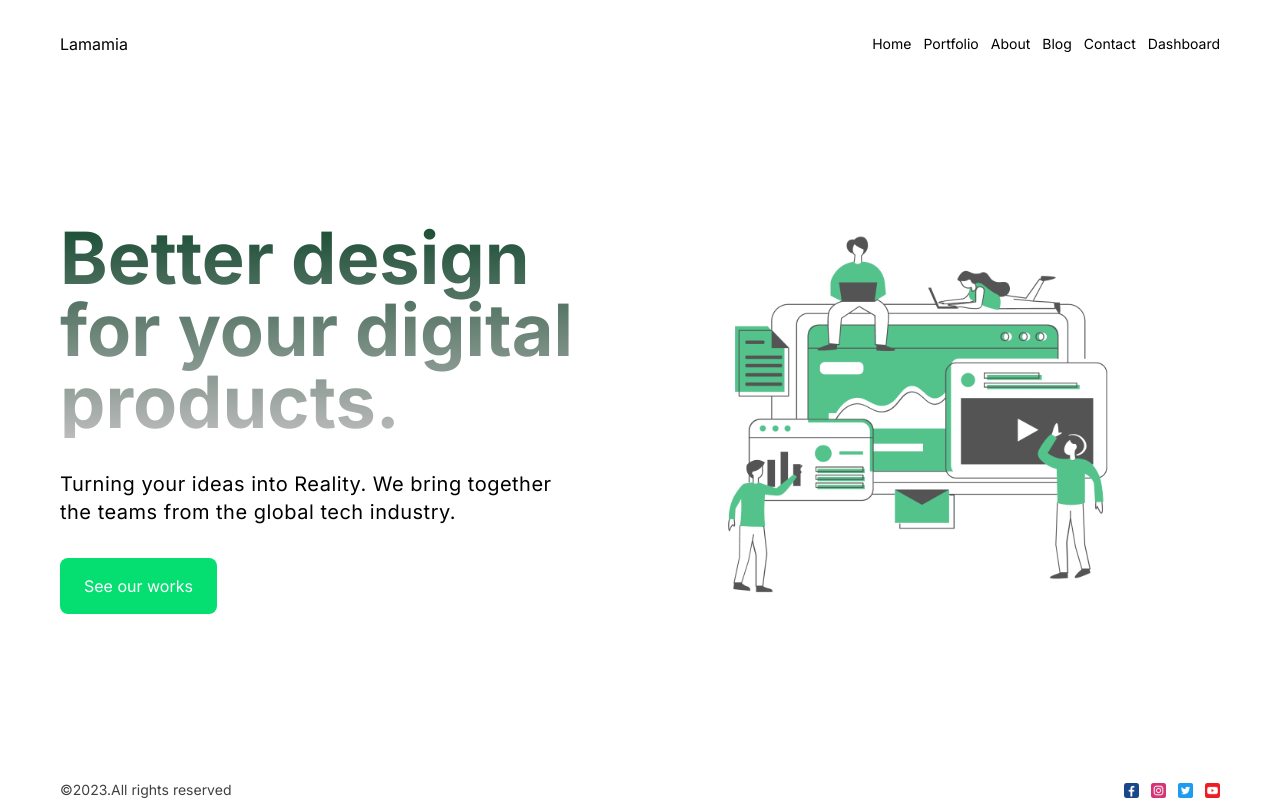
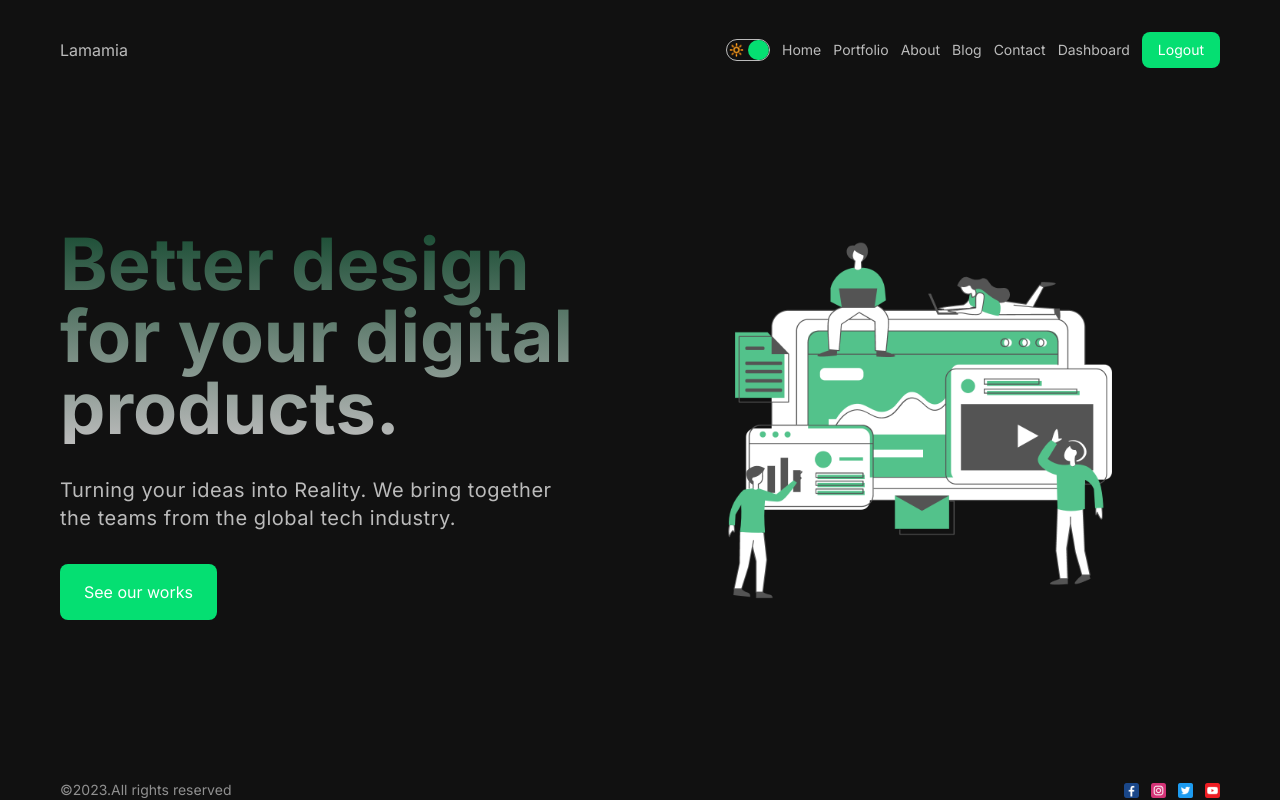
Before and after one commit to ShamirAli55/Full-Stack-DashFolio, a Next.js app: page / in a window 1280 px wide. Built offline with nearby package versions, Linux system fonts and the light colour scheme.

Commit message:
Theme Toggle implemented

```diff
--- a/src/app/layout.tsx
+++ b/src/app/layout.tsx
@@ -2,6 +2,7 @@ import type { Metadata } from "next";
 import { Inter } from "next/font/google";
 import Navbar from "@/components/navbar/Navbar"
 import Footer from "@/components/footer/Footer";
+import ThemeProvider from "@/context/ThemeContext"
 import "./globals.css";
 
 const inter = Inter({ subsets: ["latin"] });
@@ -19,11 +20,13 @@ export default function RootLayout({
   return (
     <html lang="en">
       <body className={`${inter.className}`}>
+        <ThemeProvider>
         <div className="container">
         <Navbar />
         {children}
         <Footer />
         </div>
+        </ThemeProvider>
       </body>
     </html>
   );
--- /dev/null
+++ b/src/components/DarkModeToggle/DarkModeToggle.tsx
@@ -0,0 +1,14 @@
+"use client";
+import { useContext } from "react"
+import { ThemeContext } from "@/context/ThemeContext";
+export default function DarkMode() {
+
+    const  {themetoggle,mode} = useContext(ThemeContext);
+    return (
+        <div className="flex items-center border rounded-full justify-between gap-x-1 text-xs  relative overflow-hidden cursor-pointer" onClick={themetoggle}>
+            <div className="p-0.5">🔆</div>
+            <div className="p-0.5">🌙</div>
+            <div className={`absolute w-1/2 h-full bg-green-400 rounded-[100px] ${mode === "light" ? "left-0" : "right-0"}`}></div>
+        </div>
+    )
+}
--- a/src/components/navbar/Navbar.tsx
+++ b/src/components/navbar/Navbar.tsx
@@ -1,14 +1,19 @@
 import Link from "next/link";
 import { links } from "@/constants"
+import DarkModeToggle from "../DarkModeToggle/DarkModeToggle";
 export default function Navbar() {
     return (
         <div className="w-full flex items-center justify-between pt-8">
             <Link href={"/"} className="hover:scale-105 transition-all duration-100">Lamamia</Link>
             <div className="flex items-center gap-x-3">
+                <DarkModeToggle />
                 {links.map((link) => (
                     <Link key={link.id} href={link.url}
                         className="hover:scale-105 transition-all duration-300 text-sm">{link.name}</Link>
                 ))}
+                <Link href={"/logout"}>
+                    <button className="bg-green-400 text-white text-sm py-2 px-4 rounded-lg hover:cursor-pointer hover:bg-green-600">Logout</button>
+                </Link>
             </div>
         </div>
     )
--- /dev/null
+++ b/src/context/ThemeContext.tsx
@@ -0,0 +1,27 @@
+"use client";
+
+import { createContext, useState, ReactNode } from "react";
+
+type ThemeContextType = {
+  mode: "dark" | "light";
+  themetoggle: () => void;
+};
+
+export const ThemeContext = createContext<ThemeContextType>({
+  mode: "dark",
+  themetoggle: () => {},
+});
+
+export default function ThemeProvider({ children }: { children: ReactNode }) {
+  const [mode, setMode] = useState<"dark" | "light">("dark");
+
+  const themetoggle = () => {
+    setMode((prev) => (prev === "dark" ? "light" : "dark"));
+  };
+
+  return (
+    <ThemeContext.Provider value={{ mode, themetoggle }}>
+      <div className={`theme ${mode}`}>{children}</div>
+    </ThemeContext.Provider>
+  );
+};
```
Also changed, not shown: src/components/DarkModeToggle/DarkMode.module.css (added).
